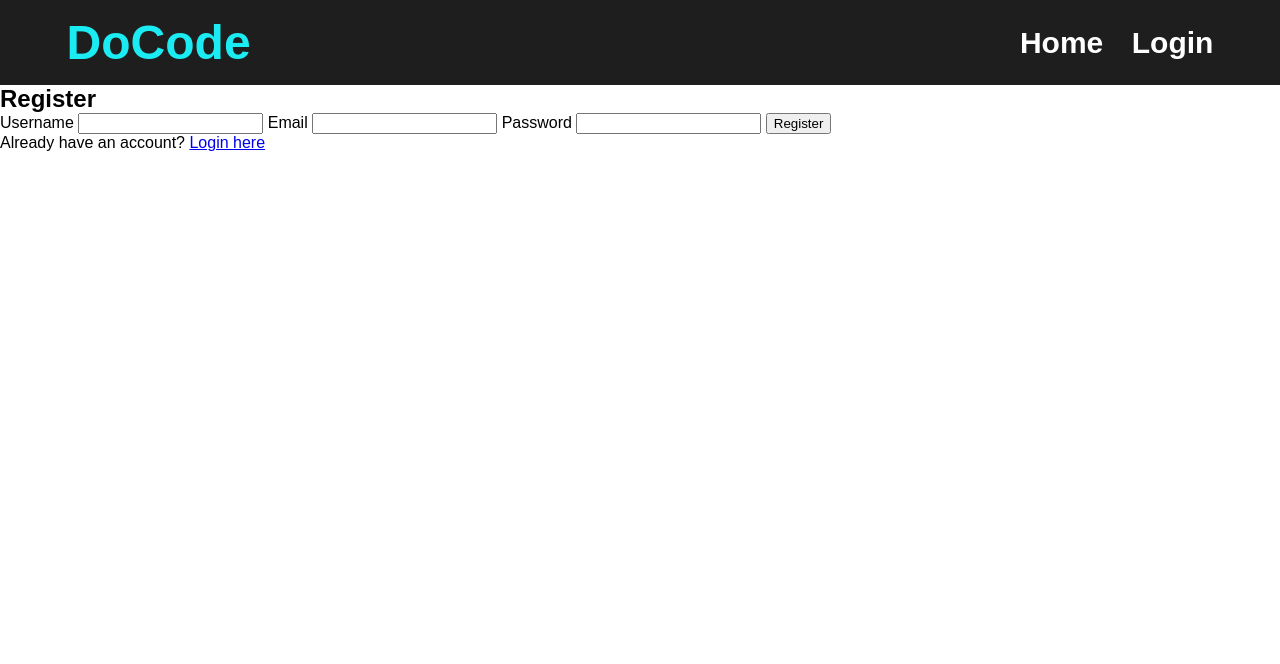
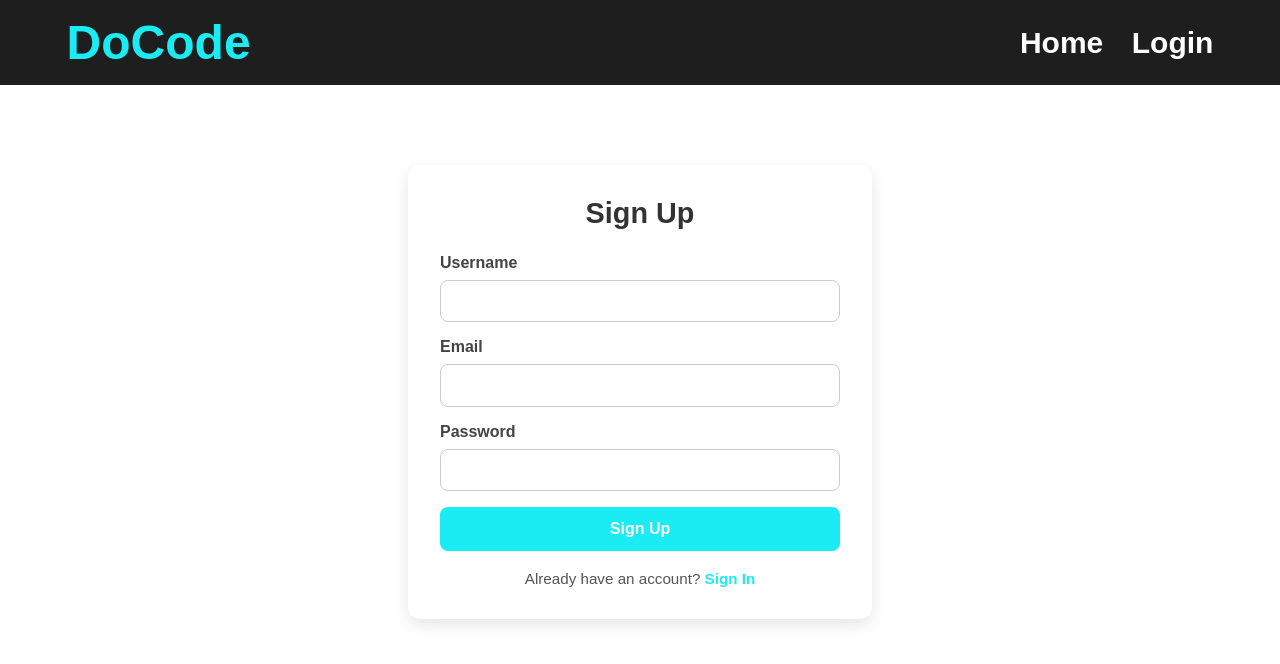
Before and after one commit to Nikhil-K09/fire-coding, a Flask app: page /auth/register in a window 1280 px wide. Shown: the top 664 px of the page. Run offline with Flask 2, Linux system fonts and the light colour scheme.

Commit message:
minor changes

```diff
--- a/app/auth.py
+++ b/app/auth.py
@@ -25,21 +25,30 @@ def load_user(user_id):
     return None
 
 # Routes
+# Routes
 @auth_bp.route('/login', methods=['GET', 'POST'])
 def login():
     if current_user.is_authenticated:
         return redirect(url_for('main.index'))
 
     if request.method == 'POST':
-        username = request.form.get('username')
+        identifier = request.form.get('username')  # can be username or email
         password = request.form.get('password')
 
-        user_data = mongo.db.users.find_one({"username": username})
+        # Try to find by username first, then by email
+        user_data = mongo.db.users.find_one({
+            "$or": [
+                {"username": identifier},
+                {"email": identifier}
+            ]
+        })
+
         if user_data and check_password_hash(user_data['password'], password):
             user = User(user_data)
             login_user(user)
             return redirect(url_for('main.index'))
-        flash("Invalid username or password", "danger")
+
+        flash("Invalid username/email or password", "danger")
 
     return render_template('login.html')
 
@@ -51,15 +60,26 @@ def register():
 
     if request.method == 'POST':
         username = request.form.get('username')
+        email = request.form.get('email')
         password = request.form.get('password')
 
+        # Ensure unique username and email
         if mongo.db.users.find_one({"username": username}):
             flash("Username already exists", "danger")
             return redirect(url_for('auth.register'))
 
+        if mongo.db.users.find_one({"email": email}):
+            flash("Email already registered", "danger")
+            return redirect(url_for('auth.register'))
+
         hashed_pw = generate_password_hash(password)
-        user_id = mongo.db.users.insert_one({"username": username, "password": hashed_pw}).inserted_id
-        user = User({"_id": user_id, "username": username})
+        user_id = mongo.db.users.insert_one({
+            "username": username,
+            "email": email,
+            "password": hashed_pw
+        }).inserted_id
+
+        user = User({"_id": user_id, "username": username, "email": email})
         login_user(user)
         return redirect(url_for('main.index'))
 
--- a/app/static/css/style.css
+++ b/app/static/css/style.css
@@ -500,6 +500,11 @@ nav a:hover {
   font-size: 1rem;
   transition: border-color 0.2s;
 }
+.login-input,
+.login-button {
+  box-sizing: border-box;
+}
+
 
 .login-input:focus {
   border-color: #1bebf2;
@@ -509,6 +514,7 @@ nav a:hover {
 
 /* Button */
 .login-button {
+  width: 100%;   /* ✅ Make it match input width */
   background: #1bebf2;
   color: #fff;
   border: none;
@@ -519,6 +525,7 @@ nav a:hover {
   cursor: pointer;
   transition: background 0.3s;
 }
+
 
 .login-button:hover {
   background: #17c9d1;
--- a/app/templates/problem.html
+++ b/app/templates/problem.html
@@ -47,7 +47,7 @@
     </div>
 
     <h4>Test Case Result</h4>
-    <pre id="output" class="test-result">(no output yet)</pre>
+    <pre id="output" class="test-result">Click Run</pre>
   </div>
 </div>
 
--- a/app/templates/profile.html
+++ b/app/templates/profile.html
@@ -5,7 +5,7 @@
   <div class="profile-header">
     <h2>My Profile</h2>
     <a href="{{ url_for('auth.logout') }}" class="logout-btn">
-      Logout
+      Sign Out
     </a>
   </div>
 
--- a/app/templates/register.html
+++ b/app/templates/register.html
@@ -1,29 +1,41 @@
 {% extends 'base.html' %}
 {% block content %}
-<h2>Register</h2>
+<div class="login-container">
+  <h2 class="login-title">Sign Up</h2>
 
-<form method="POST" action="{{ url_for('auth.register') }}">
-  <label>Username</label>
-  <input type="text" name="username" required>
+  <form method="POST" action="{{ url_for('auth.register') }}" class="login-form">
 
-  <label>Email</label>
-  <input type="email" name="email" required>
+    <div class="login-field">
+      <label class="login-label">Username</label>
+      <input type="text" name="username" required class="login-input">
+    </div>
 
-  <label>Password</label>
-  <input type="password" name="password" required>
+    <div class="login-field">
+      <label class="login-label">Email</label>
+      <input type="email" name="email" required class="login-input">
+    </div>
 
-  <button type="submit">Register</button>
+    <div class="login-field">
+      <label class="login-label">Password</label>
+      <input type="password" name="password" required class="login-input">
+    </div>
+
+    <button type="submit" class="login-button">Sign Up</button>
   </form>
 
-<p>Already have an account? <a href="{{ url_for('auth.login') }}">Login here</a></p>
+  <p class="login-register">
+    Already have an account?
+    <a href="{{ url_for('auth.login') }}" class="login-link">Sign In</a>
+  </p>
 
   {% with messages = get_flashed_messages() %}
     {% if messages %}
-    <ul class="flash">
+      <ul class="login-flash">
         {% for msg in messages %}
-        <li>{{ msg }}</li>
+          <li class="login-flash-item">{{ msg }}</li>
         {% endfor %}
       </ul>
     {% endif %}
   {% endwith %}
+</div>
 {% endblock %}
--- a/requirements.txt
+++ b/requirements.txt
@@ -5,3 +5,4 @@ requests>=2.28
 dnspython>=2.0
 flask-login
 flask-bcrypt
+flask_mail
```
Also changed, not shown: app/templates/login.html (+5 -4 lines). Lines whose indentation alone changed are shown as unchanged.
